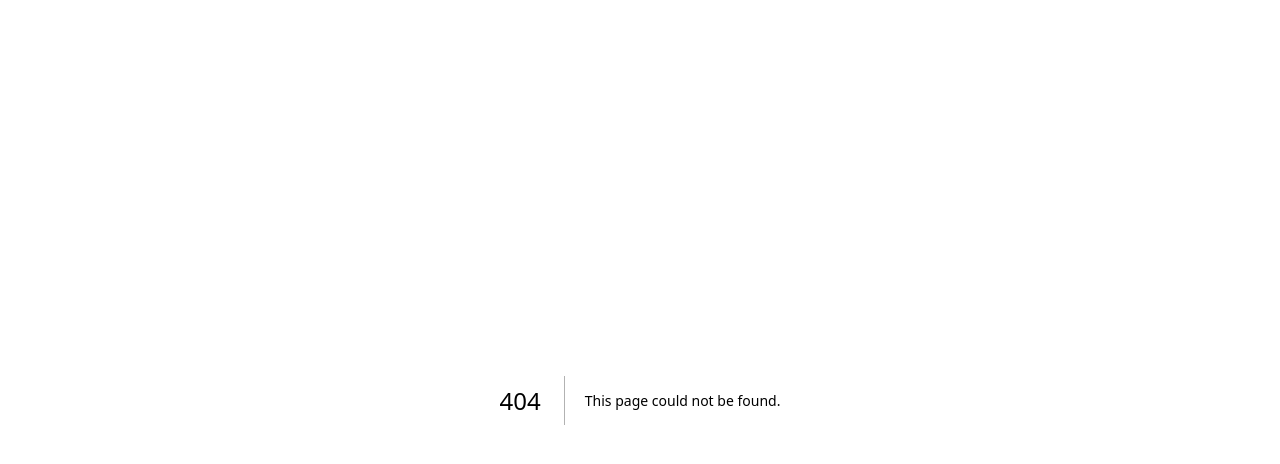
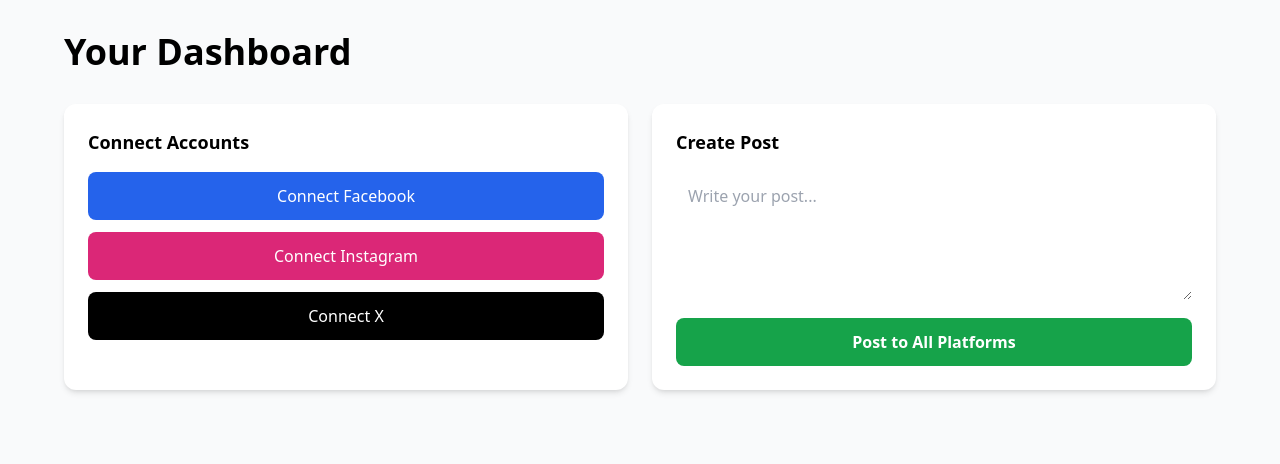
Before and after one commit to solomonenyinnaya14-a11y/Media-Hub, a Next.js app: page /dashboard in a window 1280 px wide. Before the commit this address had no page. Shown: the top 464 px of the page. Built offline with nearby package versions, Linux system fonts and the light colour scheme.

Commit message:
Create page.tsx

```diff
--- /dev/null
+++ b/app/dashboard/page.tsx
@@ -0,0 +1,24 @@
+export default function Dashboard() {
+  return (
+    <main className="min-h-screen bg-gray-50 p-8">
+      <div className="max-w-6xl mx-auto">
+        <h1 className="text-4xl font-bold mb-8">Your Dashboard</h1>
+        <div className="grid grid-cols-1 md:grid-cols-2 gap-6">
+          <div className="bg-white p-6 rounded-xl shadow-md">
+            <h3 className="font-bold text-lg mb-4">Connect Accounts</h3>
+            <div className="space-y-3">
+              <button className="w-full bg-blue-600 hover:bg-blue-700 text-white px-4 py-3 rounded-lg">Connect Facebook</button>
+              <button className="w-full bg-pink-600 hover:bg-pink-700 text-white px-4 py-3 rounded-lg">Connect Instagram</button>
+              <button className="w-full bg-black hover:bg-gray-800 text-white px-4 py-3 rounded-lg">Connect X</button>
+            </div>
+          </div>
+          <div className="bg-white p-6 rounded-xl shadow-md">
+            <h3 className="font-bold text-lg mb-4">Create Post</h3>
+            <textarea className="w-full border-gray-300 rounded p-3 h-32 focus:outline-none focus:ring-2 focus:ring-blue-600" placeholder="Write your post..."></textarea>
+            <button className="mt-3 w-full bg-green-600 hover:bg-green-700 text-white px-4 py-3 rounded-lg font-semibold">Post to All Platforms</button>
+          </div>
+        </div>
+      </div>
+    </main>
+  )
+}
```
